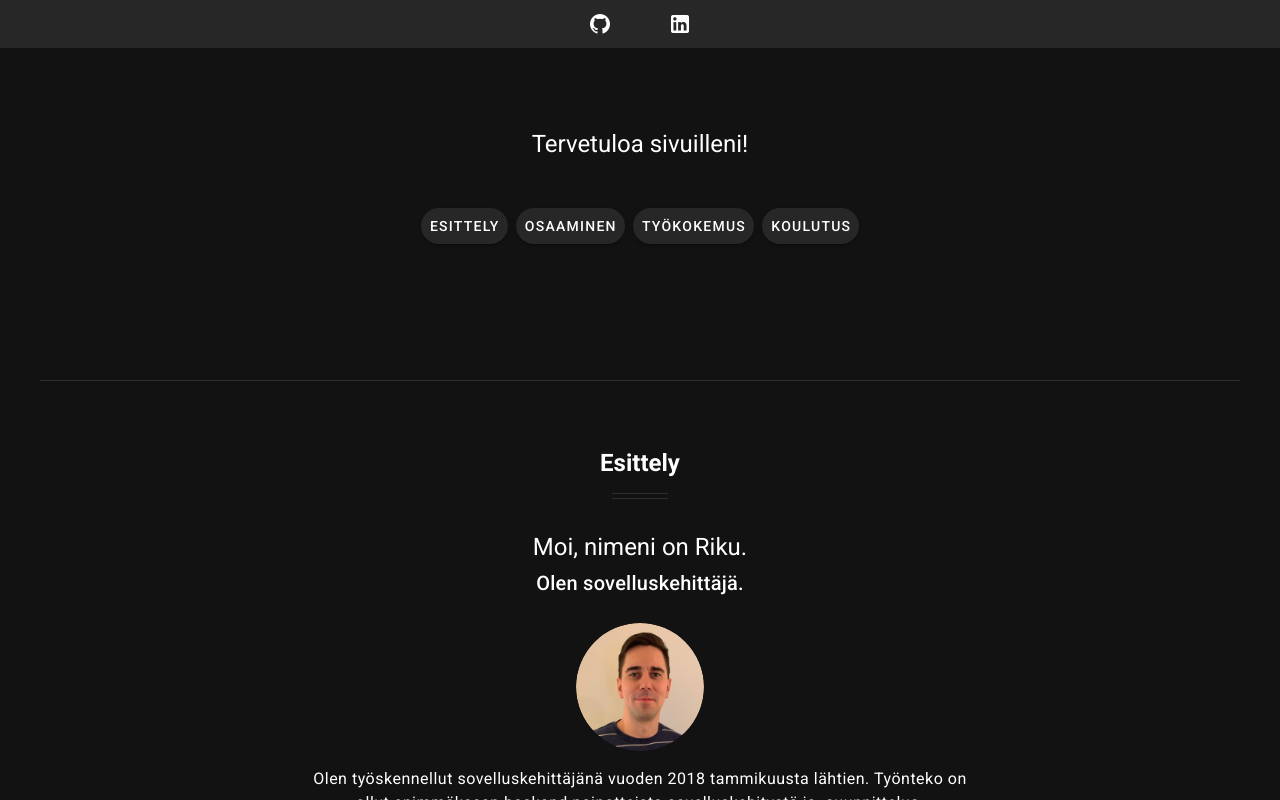
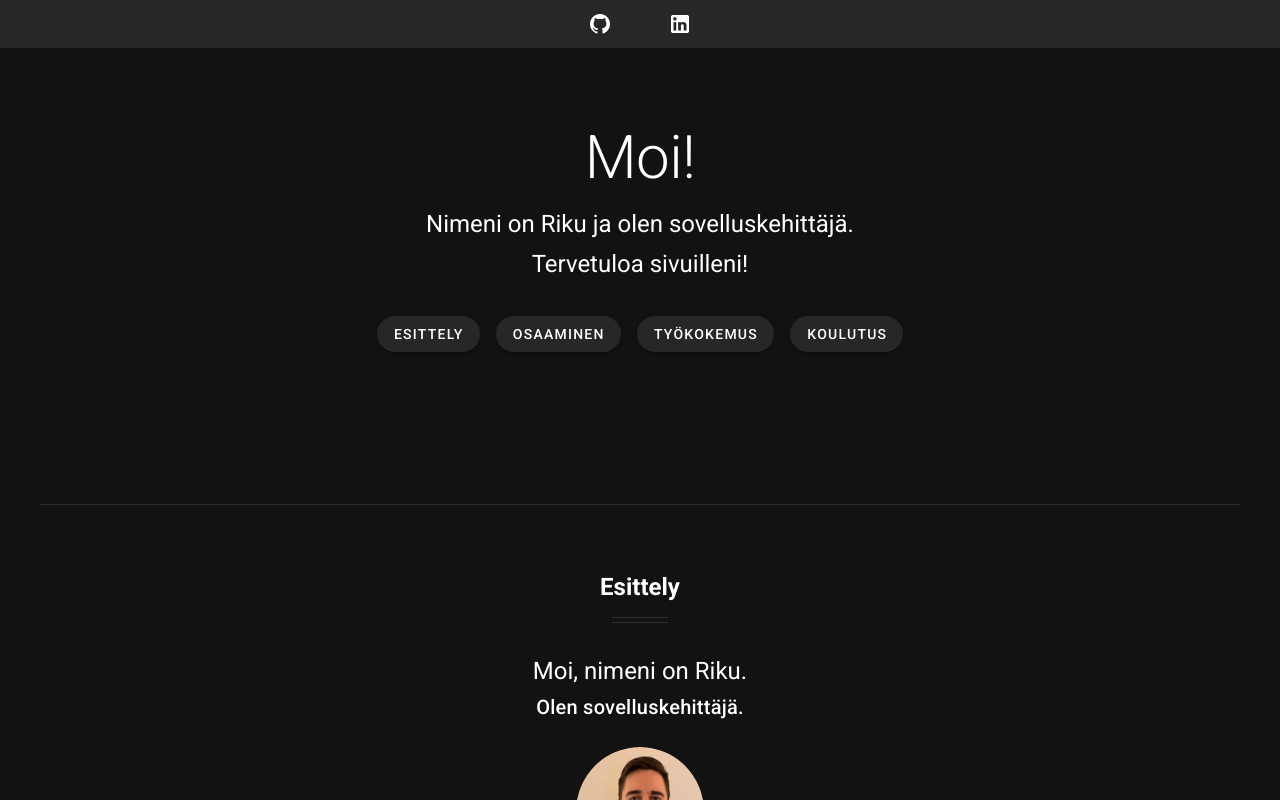
Before and after one commit to RikuKukkaniemi/my-website, a Vue app: page / in a window 1280 px wide. Shown: the top 800 px of the page. Built offline with nearby package versions, Linux system fonts and the light colour scheme.

Commit message:
Update style of headers

```diff
--- a/src/components/Education.vue
+++ b/src/components/Education.vue
@@ -1,6 +1,6 @@
 <template>
   <div>
-    <h2 class="text-center my-3">Koulutus</h2>
+    <p class="text-center my-3 text-h4">Koulutus</p>
     <HeaderUnderliner />
     <v-card elevation="0" color="transparent" class="mx-auto px-3" max-width="800">
       <v-expansion-panels multiple inset>
--- a/src/components/Welcome.vue
+++ b/src/components/Welcome.vue
@@ -1,14 +1,16 @@
 <template>
   <v-card elevation="0" color="transparent" class="mx-auto text-center">
-    <v-card-subtitle class="headline text--primary">Tervetuloa sivuilleni!</v-card-subtitle>
-    <v-card-actions class="mt-6">
+    <v-card-subtitle class="text--primary text-h2">Moi!</v-card-subtitle>
+    <v-card-subtitle class="text--primary text-h5 pa-1">Nimeni on Riku ja olen sovelluskehittäjä.</v-card-subtitle>
+    <v-card-subtitle class="text--primary text-h5 pa-1">Tervetuloa sivuilleni!</v-card-subtitle>
+    <v-card-text class="mt-6">
       <v-spacer />
-      <MoveButton text="Esittely" target="#introduction" />
-      <MoveButton text="Osaaminen" target="#skills" />
-      <MoveButton text="Työkokemus" target="#experience" />
-      <MoveButton text="Koulutus" target="#education" />
+      <MoveButton class="ma-2" text="Esittely" target="#introduction" />
+      <MoveButton class="ma-2" text="Osaaminen" target="#skills" />
+      <MoveButton class="ma-2" text="Työkokemus" target="#experience" />
+      <MoveButton class="ma-2" text="Koulutus" target="#education" />
       <v-spacer />
-    </v-card-actions>
+    </v-card-text>
   </v-card>
 </template>
 
```
